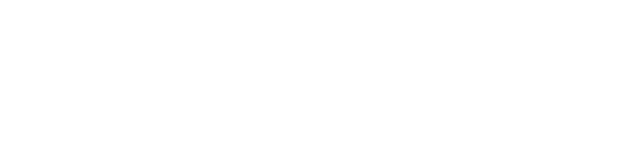
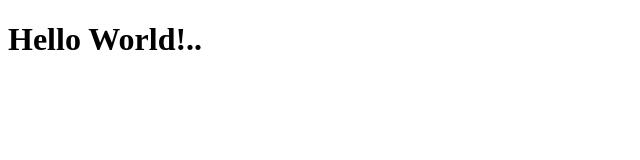
Before and after one commit to Mahediali27/HTML_CSS_PROJECT, a plain HTML site: page index.html in a window 1280 px wide. Shown: the whole page, without its empty margins (0-640 px from the left). Drawn offline with Linux system fonts and the light colour scheme.

Commit message:
hello world

```diff
--- a/index.html
+++ b/index.html
@@ -6,6 +6,6 @@
     <title>Document</title>
 </head>
 <body>
-
+    <h1>Hello World!..</h1>
 </body>
 </html>
```
